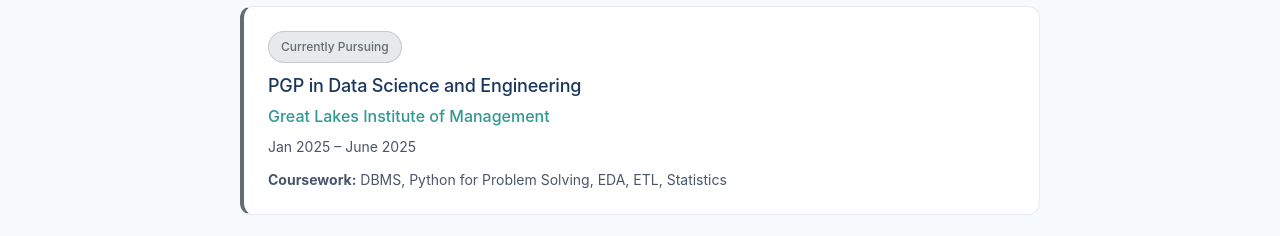
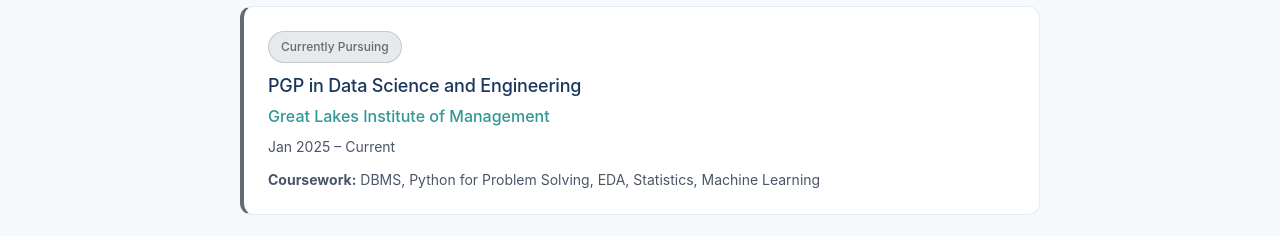
Before and after one commit to Kumaravijay/Portfolio, a plain HTML site: page index.html in a window 1280 px wide. Shown: the part 1360-1596 px from the top of the page. Drawn offline with Linux system fonts and the light colour scheme; a web font is replaced by a local one.

Commit message:
Update index.html

```diff
--- a/index.html
+++ b/index.html
@@ -82,8 +82,8 @@
           </div>
           <h3>PGP in Data Science and Engineering</h3>
           <p class="institution">Great Lakes Institute of Management</p>
-          <p class="duration">Jan 2025 – June 2025</p>
-          <p class="coursework"><strong>Coursework:</strong> DBMS, Python for Problem Solving, EDA, ETL, Statistics</p>
+          <p class="duration">Jan 2025 – Current</p>
+          <p class="coursework"><strong>Coursework:</strong> DBMS, Python for Problem Solving, EDA, Statistics, Machine Learning</p>
         </div>
 
         <div class="education-item completed">
```
